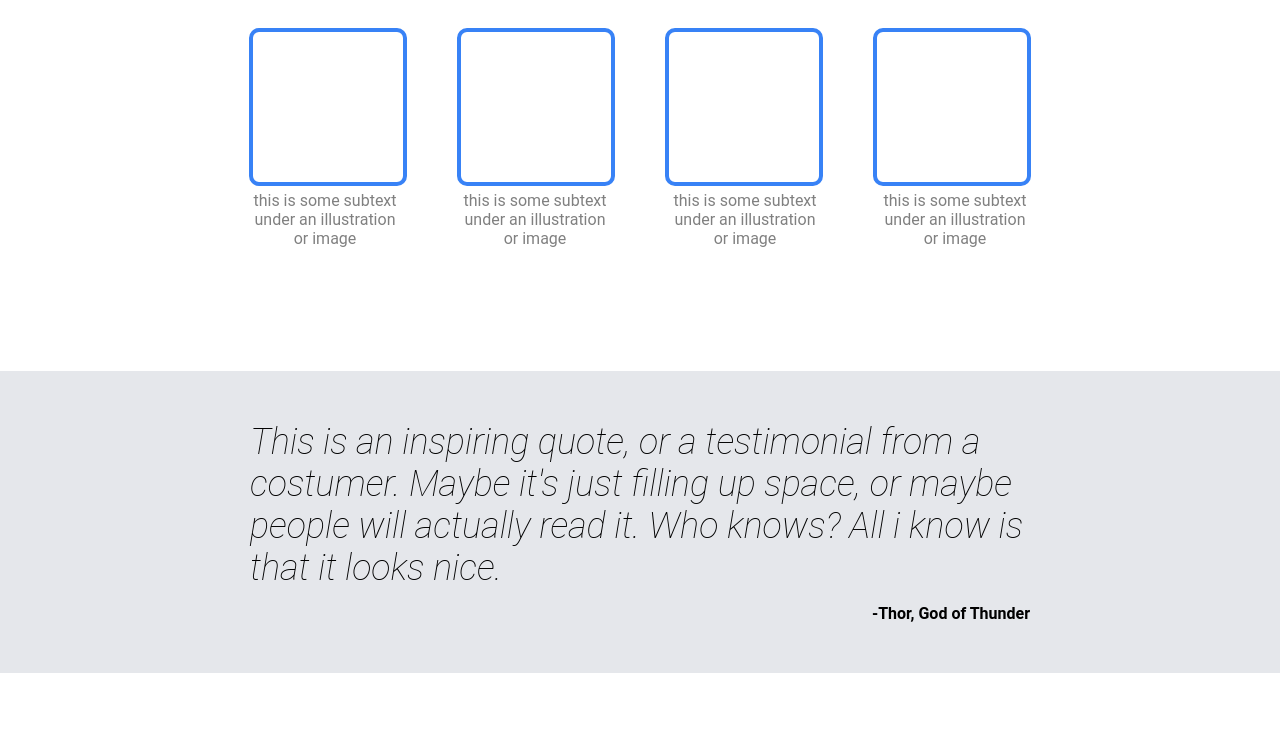
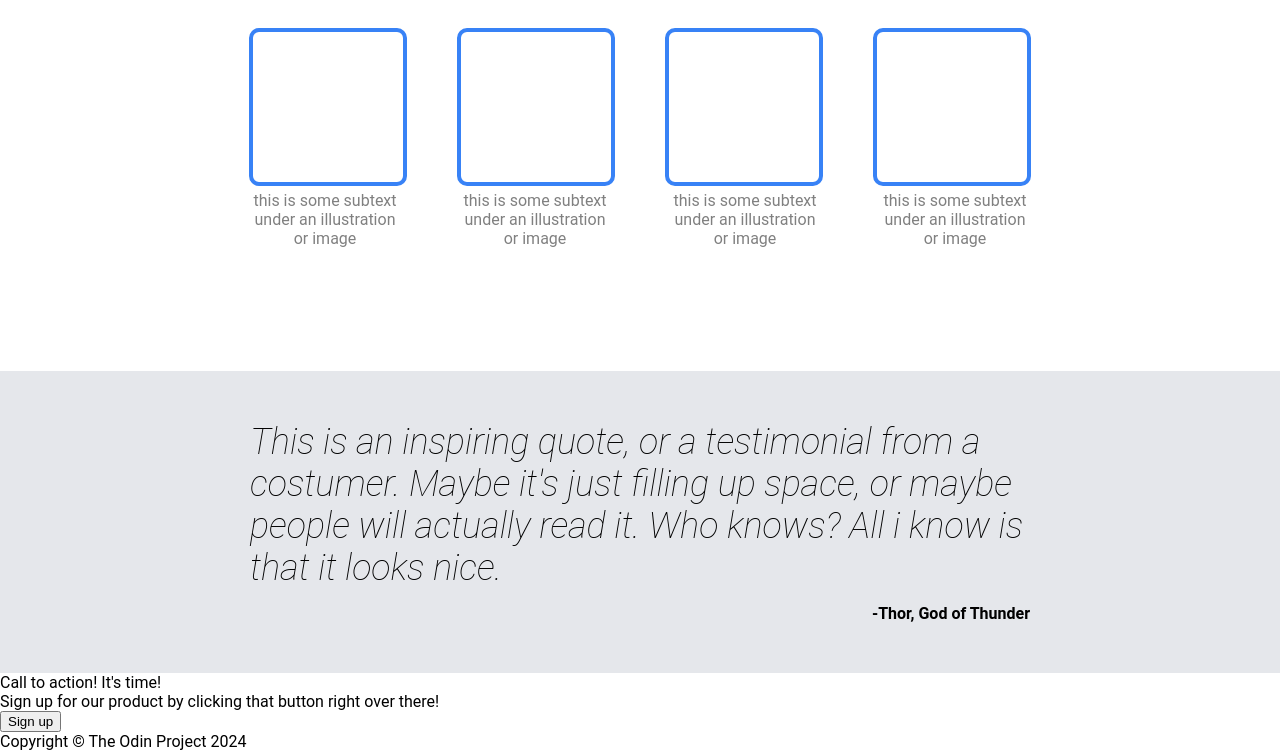
Before and after one commit to TiagoSobral/landing-page, a plain HTML site: page index.html in a window 1280 px wide. Shown: the part 632-1383 px from the top of the page. Before the commit the page ends 1305 px from the top, so only its background shows below. Drawn offline with Linux system fonts and the light colour scheme.

Commit message:
feat(body)  add body 2 of 2 & footer

```diff
--- a/index.html
+++ b/index.html
@@ -50,6 +50,12 @@
         </div>
         <div class="quote-author">-Thor, God of Thunder</div>
     </div>
-
+    <div class="fourth">
+        <div class="call-action">Call to action! It's time!
+            <div class="click-button">Sign up for our product by clicking that button right over there!</div>
+        </div>
+        <button class="signup2">Sign up</button>
+    </div>
+    <div class="fifth footer">Copyright © The Odin Project 2024</div>
 </body>
 </html>
```
